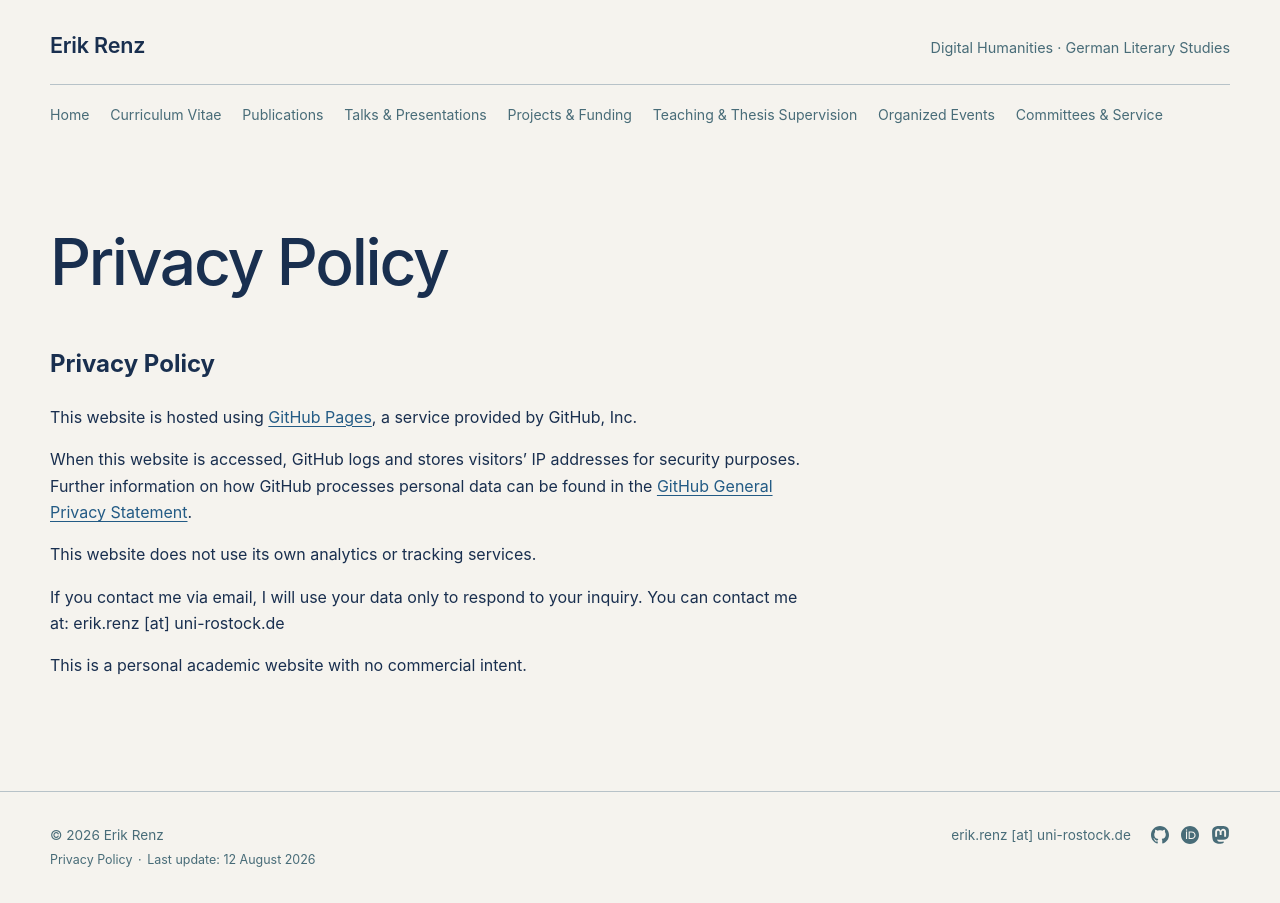
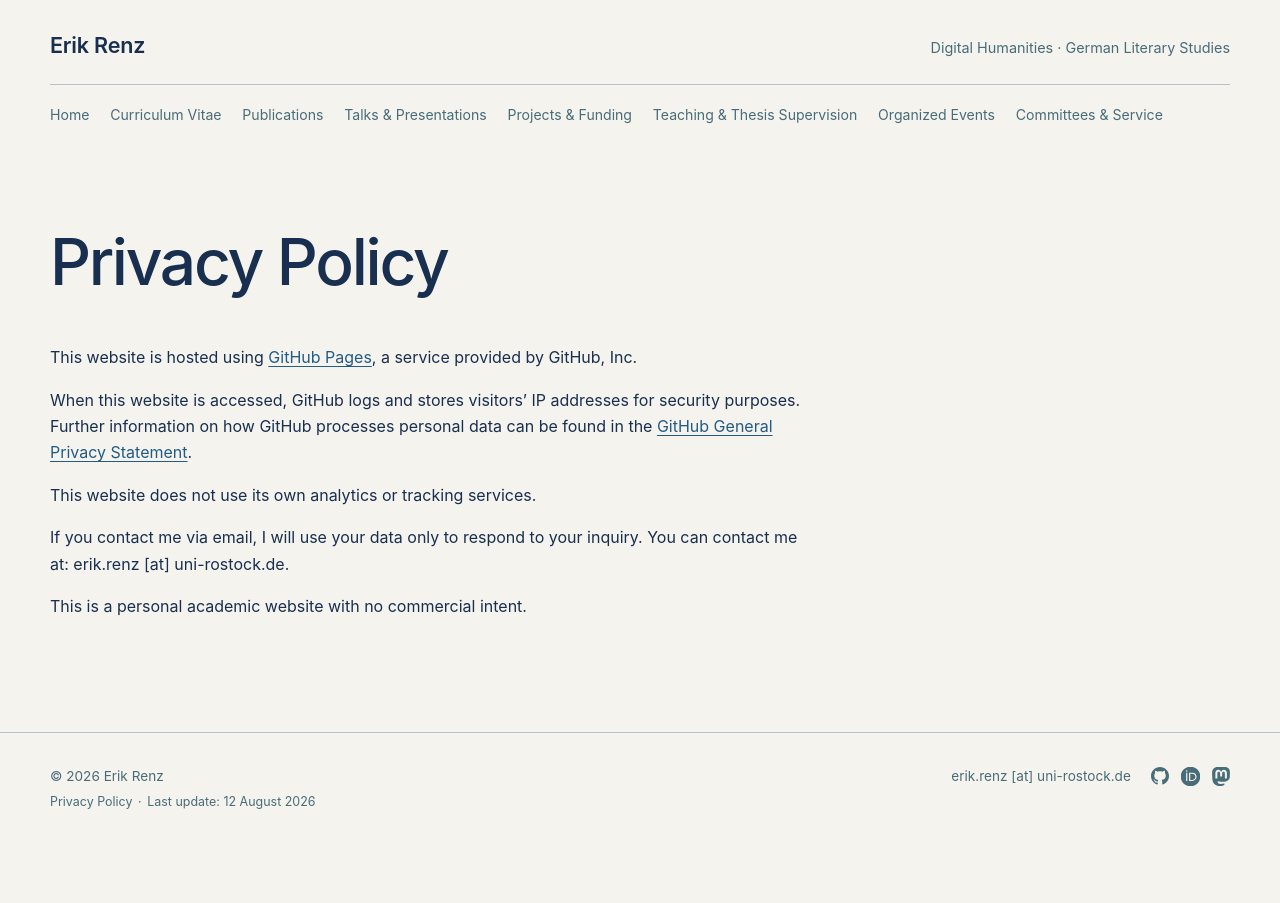
Before and after one commit to erre1998/erre1998.github.io, a Jekyll site: the page built from privacy-policy.md, in a window 1280 px wide. Built offline with Jekyll 4.4.1, drawn with Linux system fonts in a browser that asks for light colours.

Commit message:
Update website

```diff
--- a/privacy-policy.md
+++ b/privacy-policy.md
@@ -5,14 +5,12 @@ permalink: /privacy-policy/
 description: "Privacy policy for the personal academic website of Erik Renz."
 ---
 
-## Privacy Policy
-
 This website is hosted using [GitHub Pages](https://pages.github.com/), a service provided by GitHub, Inc.
 
 When this website is accessed, GitHub logs and stores visitors' IP addresses for security purposes. Further information on how GitHub processes personal data can be found in the [GitHub General Privacy Statement](https://docs.github.com/en/site-policy/privacy-policies/github-privacy-statement).
 
 This website does not use its own analytics or tracking services.
 
-If you contact me via email, I will use your data only to respond to your inquiry. You can contact me at: erik.renz [at] uni-rostock.de
+If you contact me via email, I will use your data only to respond to your inquiry. You can contact me at: erik.renz [at] uni-rostock.de.
 
 This is a personal academic website with no commercial intent.
```
Also changed, not shown: index.md (+1 -5 lines), talks.md (added, +8 -0 lines).
